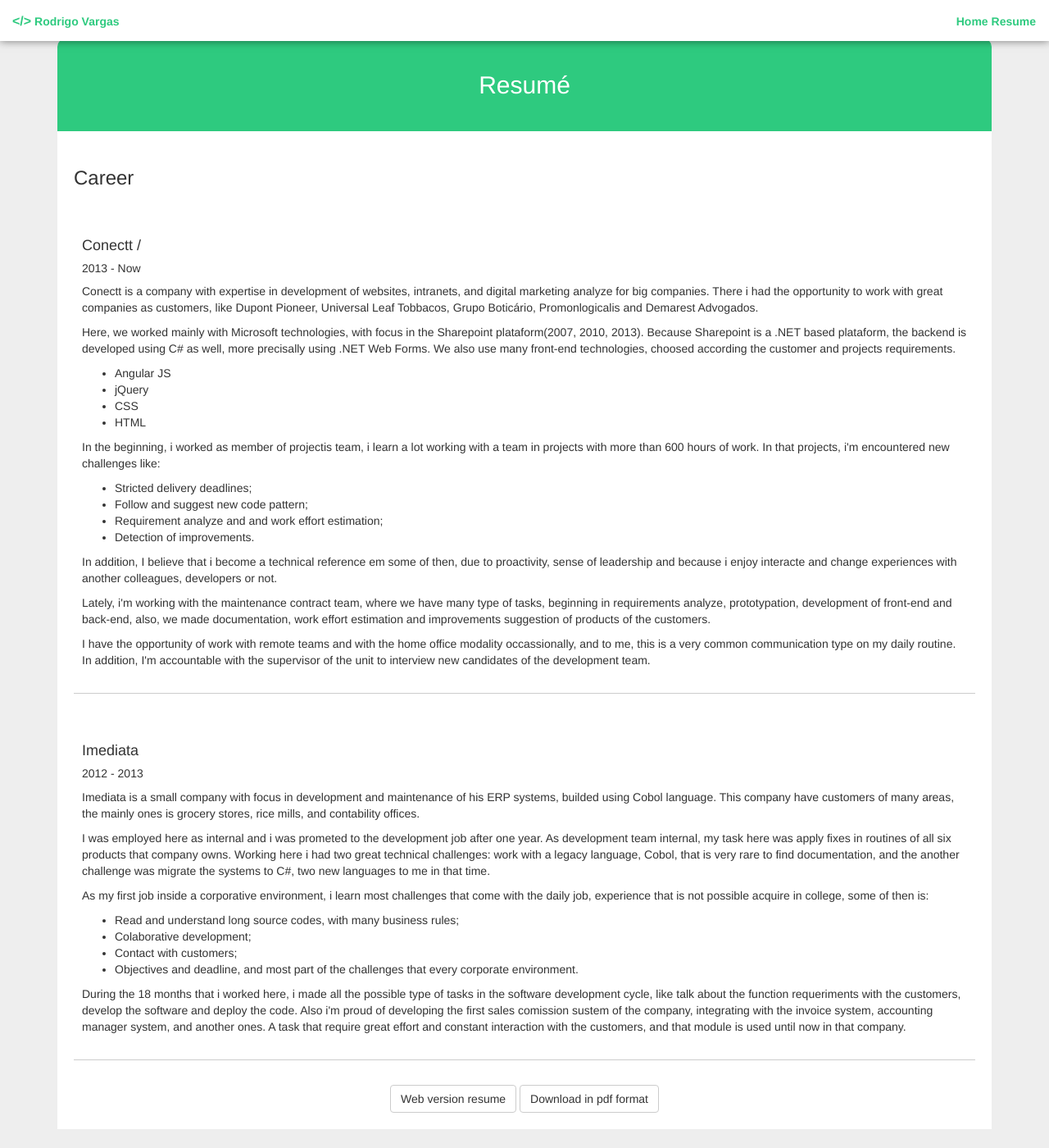
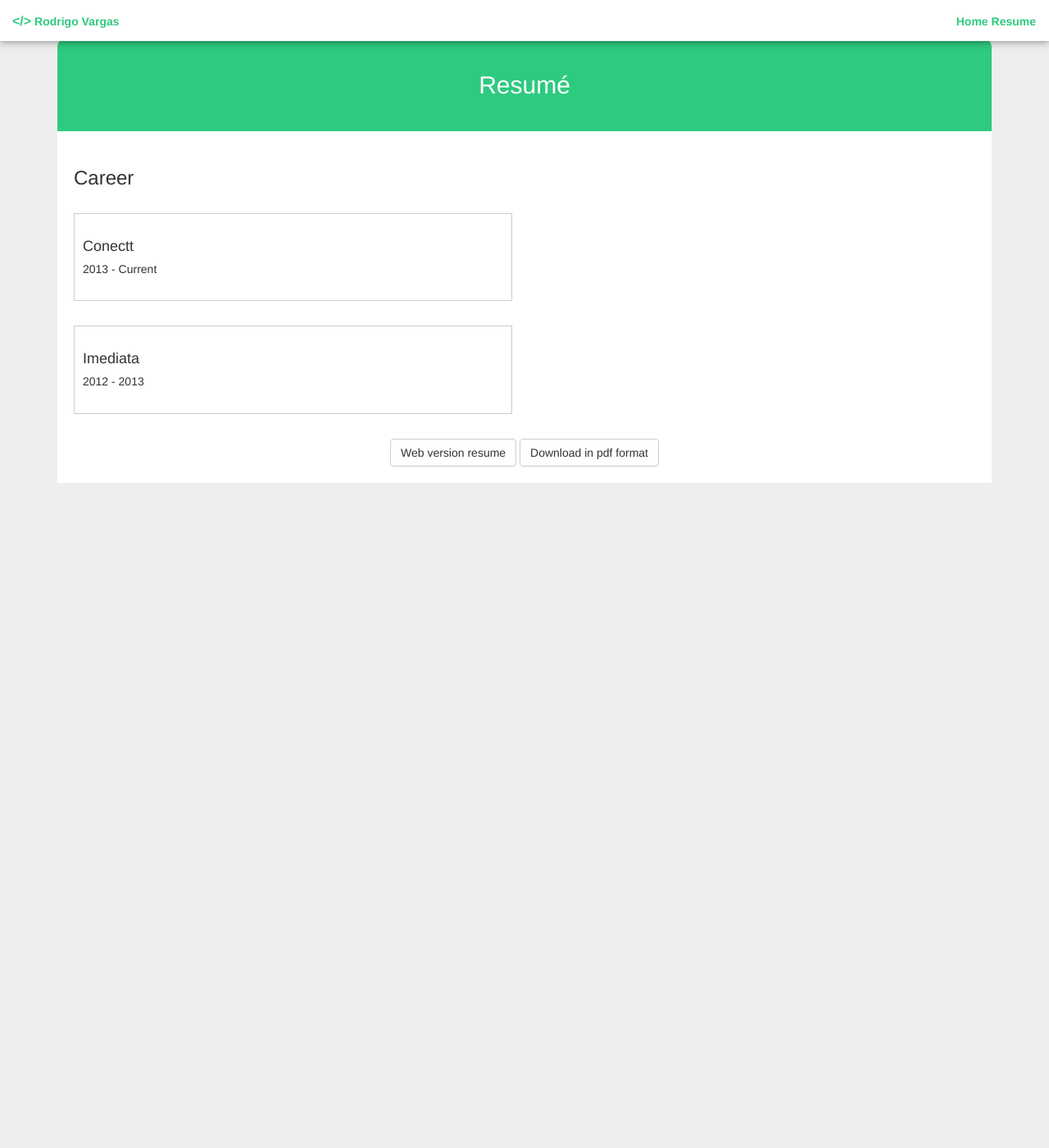
Before and after one commit to Rodrigo-Vargas/rodrigo-vargas.github.io, a Jekyll site: the page built from index.html, in a window 1280 px wide and 1400 px high, scrolled down 984 px. Shown: the whole window at 82% size. Built offline with Jekyll 4.4.1, drawn with Linux system fonts in a browser that asks for light colours; after the commit the page ends 1623 px from its top, so only the background shows below that.

Commit message:
Add carrer information to home. Add education and portfolio cards, but not is showed by now

```diff
--- a/_config.yml
+++ b/_config.yml
@@ -35,6 +35,9 @@ plugins:
 sass:
   style: compressed
 
+collections:
+- career
+
 # Exclude from processing.
 # The following items will not be processed, by default. Create a custom list
 # to override the default setting.
--- a/_layouts/base.html
+++ b/_layouts/base.html
@@ -13,5 +13,12 @@
 
 <body>
    {{ content }}
+
+   <div class="modal-overlay"></div>
+   <div class="modal-placeholder"></div>
+
+   <script type="text/javascript" src="/assets/js/one-page-nav.js"></script>
+
+   <script type="text/javascript" src="/assets/js/site.js"></script>
 </body>
 </html>
--- a/assets/css/styles.scss
+++ b/assets/css/styles.scss
@@ -11,12 +11,18 @@ $primary-text-color: #2eca7f;
 body {
    background-color: #eee;
    font-family: Helvetica;
+   position: relative;
+}
+
+body.modal-open {
+  padding-right: 17px;
 }
 
 .gutter-20.row {
    margin-right: -10px;
    margin-left: -10px;
 }
+
 .gutter-20 > [class^="col-"], .gutter-20 > [class^=" col-"] {
    padding-right: 10px;
    padding-left: 10px;
@@ -26,6 +32,7 @@ body {
    margin-right: -5px;
    margin-left: -5px;
 }
+
 .gutter-10 > [class^="col-"], .gutter-10 > [class^=" col-"] {
    padding-right: 5px;
    padding-left: 5px;
@@ -35,9 +42,80 @@ body {
    margin-right: 0;
    margin-left: 0;
 }
+
 .gutter-0 > [class^="col-"], .gutter-0 > [class^=" col-"]{
   padding-right: 0;
   padding-left: 0;
+}
+
+.modal-overlay {
+   background-color: rgba(0, 0, 0, 0.6);
+   display: none;
+   height: 100%;
+   left: 0;
+   position: absolute;
+   top: 0;
+   width: 100%;
+   z-index: 2;
+}
+
+body.modal-open .modal-overlay, body.modal-open .modal-placeholder {
+   display: block;
+}
+
+.modal-placeholder {
+  background-color: #fff;
+  color: #444;
+  display: none;
+  height: 50%;
+  left: 25%;
+  overflow: scroll;
+  padding: 20px;
+  position: absolute;
+  top: 50%;
+  width: 50%;
+  z-index: 99;
+}
+
+/*
+  ********* Tabs *************
+*/
+.tab-panels {
+  border: 1px solid #ccc;
+  border-top: none;
+}
+
+.modal-placeholder .tab-panel {
+  display: none;
+  padding: 20px;
+}
+
+.modal-placeholder .tab-panel.show {
+  display: block;
+}
+
+.tab-controls {
+  border-bottom: 1px solid #ccc;
+  margin: 0;
+}
+
+.tab-controls li {
+  border-radius: 5px 5px 0 0;
+  border-bottom: 1px solid #ccc;
+  display: inline-block;
+  list-style: none;
+  margin-bottom: -1px;
+}
+
+.tab-controls li.active {
+  border: 1px solid #ccc;
+  border-bottom: 1px solid #fff;
+}
+
+.tab-controls a {
+  color: $primary-text-color;
+  display: block;
+  padding: 5px 10px;
 }
 
 header {
@@ -247,26 +325,23 @@ section .content {
   padding: 3px 5px
 }
 
-.card {
-  background-color: #eee;
-  padding: 10px 20px;
-  margin: 10px;
-  min-height: 110px
+#resume .card {
+  border: 1px solid #ccc;
+  display: block;
+  margin: 30px 0;
+  padding: 20px 10px;
 }
 
-.card h3 {
-  font-family: 'Josefin Sans';
-  margin: 0
+#resume .card .additional-info {
+  display: none;
 }
 
-.card span {
-  color: #111
+#resume .card .additional-info.show {
+  display: block;
 }
 
-#resume .item {
-  border-bottom: 1px solid #ccc;
-  margin: 30px 0;
-  padding: 20px 10px;
+#resume .card:hover {
+  box-shadow: #000 1px 1px 1px;
 }
 
 #resume .download-buttons {
--- /dev/null
+++ b/assets/js/site.js
@@ -0,0 +1,93 @@
+registerCardClicks = function (doneCallback) {
+   var cards = document.querySelectorAll("#resume .card");
+   var body = document.querySelector("body");
+   var modalPlaceholder = document.querySelector(".modal-placeholder");
+
+   for (var x = 0; x < cards.length; x++) {
+      cards[x].onclick = function () {
+         var additionalInfoElement = this.querySelector(".additional-info");
+         toogleClass(body, "modal-open");
+         modalPlaceholder.insertAdjacentHTML('afterbegin', additionalInfoElement.innerHTML);
+         doneCallback(additionalInfoElement);
+      }
+   }
+}
+
+toogleClass = function(element, className){
+   if (element.classList.contains(className))
+      element.classList.remove(className);
+   else
+      element.classList.add(className);
+}
+
+removeClass = function(element, className){
+   if (element.classList.contains(className))
+      element.classList.remove(className);
+}
+
+registerModalDismiss = function(){
+   var modal = document.querySelector(".modal-overlay");
+
+   modal.onclick = function(){
+      var body = document.querySelector("body");
+      var modalPlaceholder = document.querySelector(".modal-placeholder");
+
+      var openedCards = document.querySelectorAll(".additional-info.show");
+
+      for(var x = 0; x < openedCards.length; x++)
+      {
+         toogleClass(openedCards[x], "show");
+      }
+
+      toogleClass(body, "modal-open");
+
+      modalPlaceholder.innerHTML = "";
+   }
+}
+
+var nav = new OnePageNav({
+   menuElementId: "nav-items",
+   additionalOffset: 50
+});
+
+hideTabs = function(){
+   var tabPanels = document.querySelectorAll(".modal-placeholder .tab-panel");
+
+   var tabButtons = document.querySelectorAll(".modal-placeholder .tab-controls li");
+
+   for (var x = 0; x < tabPanels.length; x++) {
+      removeClass(tabPanels[x], "show");
+   }
+
+   for (var x = 0; x < tabButtons.length; x++) {
+      removeClass(tabButtons[x], "active");
+   }
+}
+
+tabClick = function(tabButtonElement){
+   hideTabs();
+
+   toogleClass(tabButtonElement.parentNode, "active");
+
+   var panelTab = document.querySelector(".modal-placeholder ." + tabButtonElement.getAttribute("data-tab"));
+
+   toogleClass(panelTab, "show");
+}
+
+registerModalJobTabs = function(){
+   var tabButtons = document.querySelectorAll(".modal-placeholder .tab-btn");
+
+   for(var x = 0; x < tabButtons.length; x++)
+   {
+      tabButtons[x].onclick = function(){
+         tabClick(this);
+         return false;
+      }
+
+      if (x === 0)
+         tabClick(tabButtons[x]);
+   }
+}
+
+registerCardClicks(registerModalJobTabs);
+registerModalDismiss();
--- a/index.html
+++ b/index.html
@@ -75,69 +75,67 @@
          <h2 class="title">Resumé</h2>
 
          <div class="content">
+            <div class="row">
+               <div class="col-sm-6">
                   <h3>Career</h3>
-            <div class="item">
-               <h4>Conectt / </h4>
-               <h5>2013 - Now</h5>
-               <p> Conectt is a company with expertise in development of websites, intranets, and digital marketing analyze for big companies.
-                  There i had the opportunity to work with great companies as customers, like Dupont Pioneer, Universal Leaf Tobbacos,
-                  Grupo Boticário, Promonlogicalis and Demarest Advogados. </p>
-               <p> Here, we worked mainly with Microsoft technologies, with focus in the Sharepoint plataform(2007, 2010, 2013). Because
-                  Sharepoint is a .NET based plataform, the backend is developed using C# as well, more precisally using .NET Web
-                  Forms. We also use many front-end technologies, choosed according the customer and projects requirements. </p>
+                  {% for job in site.career %}
+                  <div class="card">
+                     <h4>{{ job.name }}</h4>
+                     <h5>{{ job.period }}</h5>
+
+                     <div class="additional-info">
+                        <div class="tabs-wrap">
+                           <ul class="tab-controls">
+                              <li>
+                                 <a href="" class="tab-btn" data-tab="job-highlights">Description</a>
+                              </li>
+
+                              <li>
+                                 <a href="" class="tab-btn" data-tab="job-skills">Skills</a>
+                              </li>
+
+                              <li>
+                                 <a href="" class="tab-btn" data-tab="job-description">More</a>
+                              </li>
+                           </ul>
+
+                           <div class="tab-panels">
+                              <div class="job-highlights tab-panel">
                                  <ul>
-                  <li>Angular JS</li>
-                  <li>jQuery</li>
-                  <li>CSS</li>
-                  <li>HTML</li>
+                                    {% for highlight in job.highlights %}
+                                    <li>
+                                       {{ highlight }}
+                                    </li>
+                                    {% endfor %}
                                  </ul>
-               <p>In the beginning, i worked as member of projectis team, i learn a lot working with a team in projects with more than
-                  600 hours of work. In that projects, i'm encountered new challenges like:
-               </p>
-               <ul>
-                  <li>Stricted delivery deadlines;</li>
-                  <li>Follow and suggest new code pattern;</li>
-                  <li>Requirement analyze and and work effort estimation;</li>
-                  <li>Detection of improvements.</li>
-               </ul>
-               <p>In addition, I believe that i become a technical reference em some of then, due to proactivity, sense of leadership
-                  and because i enjoy interacte and change experiences with another colleagues, developers or not.</p>
-               <p>Lately, i'm working with the maintenance contract team, where we have many type of tasks, beginning in requirements
-                  analyze, prototypation, development of front-end and back-end, also, we made documentation, work effort estimation
-                  and improvements suggestion of products of the customers.</p>
-               <p>I have the opportunity of work with remote teams and with the home office modality occassionally, and to me, this is
-                  a very common communication type on my daily routine. In addition, I'm accountable with the supervisor of the unit
-                  to interview new candidates of the development team.
                               </div>
 
-            <div class="item">
-               <h4>Imediata</h4>
-               <h5>2012 - 2013</h5>
-               <p>
-                  Imediata is a small company with focus in development and maintenance of his ERP systems, builded using Cobol language. This
-                  company have customers of many areas, the mainly ones is grocery stores, rice mills, and contability offices.
-               </p>
+                              <div class="job-skills tab-panel">
+                                 <ul>
+                                    {% for skill in job.skills %}
+                                    <li>
+                                       {{ skill }}
+                                    </li>
+                                    {% endfor %}
+                                 </ul>
+                              </div>
 
-               <p>I was employed here as internal and i was prometed to the development job after one year. As development team internal,
-                  my task here was apply fixes in routines of all six products that company owns. Working here i had two great technical
-                  challenges: work with a legacy language, Cobol, that is very rare to find documentation, and the another challenge
-                  was migrate the systems to C#, two new languages to me in that time.
-               </p>
+                              <div class="job-description tab-panel">
+                                 {{ job.content }}
+                              </div>
+                           </div>
 
-               <p>As my first job inside a corporative environment, i learn most challenges that come with the daily job, experience
-                  that is not possible acquire in college, some of then is:</p>
-               <ul>
-                  <li>Read and understand long source codes, with many business rules;</li>
-                  <li>Colaborative development;</li>
-                  <li>Contact with customers;</li>
-                  <li>Objectives and deadline, and most part of the challenges that every corporate environment.</li>
-               </ul>
+                        </div>
 
-               <p>During the 18 months that i worked here, i made all the possible type of tasks in the software development cycle, like
-                  talk about the function requeriments with the customers, develop the software and deploy the code. Also i'm proud
-                  of developing the first sales comission sustem of the company, integrating with the invoice system, accounting manager
-                  system, and another ones. A task that require great effort and constant interaction with the customers, and that
-                  module is used until now in that company.</p>
+                     </div>
+                  </div>
+                  {% endfor %}
+               </div>
+
+               <div class="col-sm-6">
+                  <!--<h3>Education</h3>-->
+               </div>
+
             </div>
 
             <div class="download-buttons">
@@ -146,66 +144,12 @@
                <a class="btn btn-default" href="/assets/resume.pdf">Download in pdf format</a>
             </div>
 
-            <!--<h3>Freelance projects</h3>
+            <!--<h3>Projects (Portfolio)</h3>-->
             <div class="item">
 
-            </div>-->
+            </div>
          </div>
       </div>
    </section>
 
 </div>
-
-<script type="text/javascript" src="/assets/js/one-page-nav.js"></script>
-
-<script type="text/javascript">
-   var timelineItems = [
-      {
-         year: 2018,
-         cards: [
-            {
-               name: 'Teste'
-            }
-         ]
-      },
-      {
-         year: 2017,
-         cards: [
-            {
-               name: 'Blog'
-            }
-         ]
-      }
-   ];
-
-   buildTimelineColumn = function(rowInfo){
-      var html = '';
-
-      html += '<div class="column">';
-      html += '<h2>' + rowInfo.year + '</h2>';
-      rowInfo.cards.forEach(function(card){
-         html += '<div class="card-wrap">';
-         html += '<span>' + card.name + '</span>';
-         html += '</div>';
-      });
-      html += '</div>';
-
-      return html;
-   }
-
-   buildTimeline = function(){
-      var html = '';
-      timelineItems.forEach(function(timelineItem){
-         html += buildTimelineColumn(timelineItem);
-      });
-
-      $(".timeline .cards").append(html);
-   }
-
-   var nav = new OnePageNav({
-      menuElementId : "nav-items",
-      additionalOffset : 50
-   });
-
-   //buildTimeline();
-</script>
```
Also changed, not shown: _career/conectt.md (added, +56 -0 lines), _career/imediata.md (added, +36 -0 lines), _education/fcc-backend.md (added, +13 -0 lines), _education/fcc-data-visualization.md (added, +21 -0 lines), _education/fcc-frontend.md (added, +22 -0 lines), _education/google-analytics.md (added, +10 -0 lines), _education/hubspot-certification.md (added, +10 -0 lines), _education/unisc.md (added, +7 -0 lines), _projects/21-mobile.md (added, +13 -0 lines), _projects/acao-multimarcas.md (added, +7 -0 lines), _projects/kmw-veiculos.md (added, +7 -0 lines), _projects/tradicao-veiculos.md (added, +13 -0 lines), _projects/vera-cruz-multimarcas.md (added, +7 -0 lines), 1 other file. Lines whose indentation alone changed are shown as unchanged.
